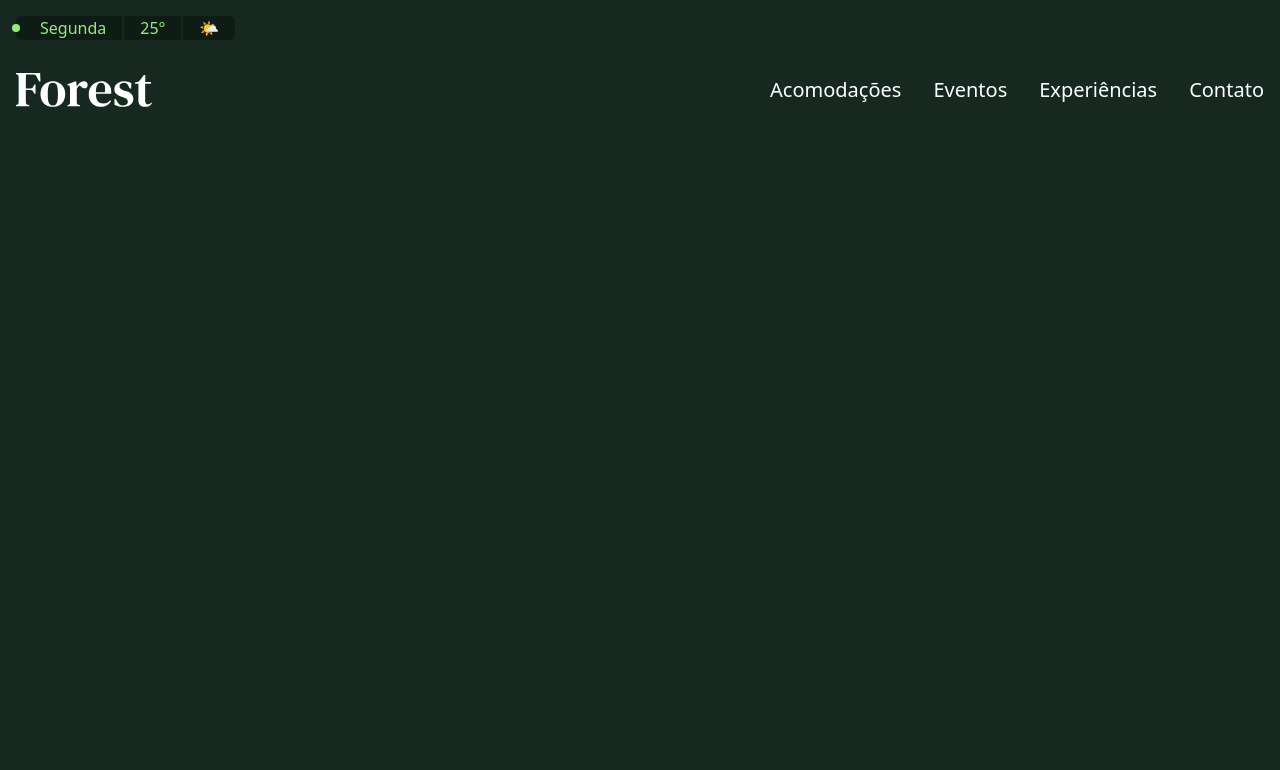
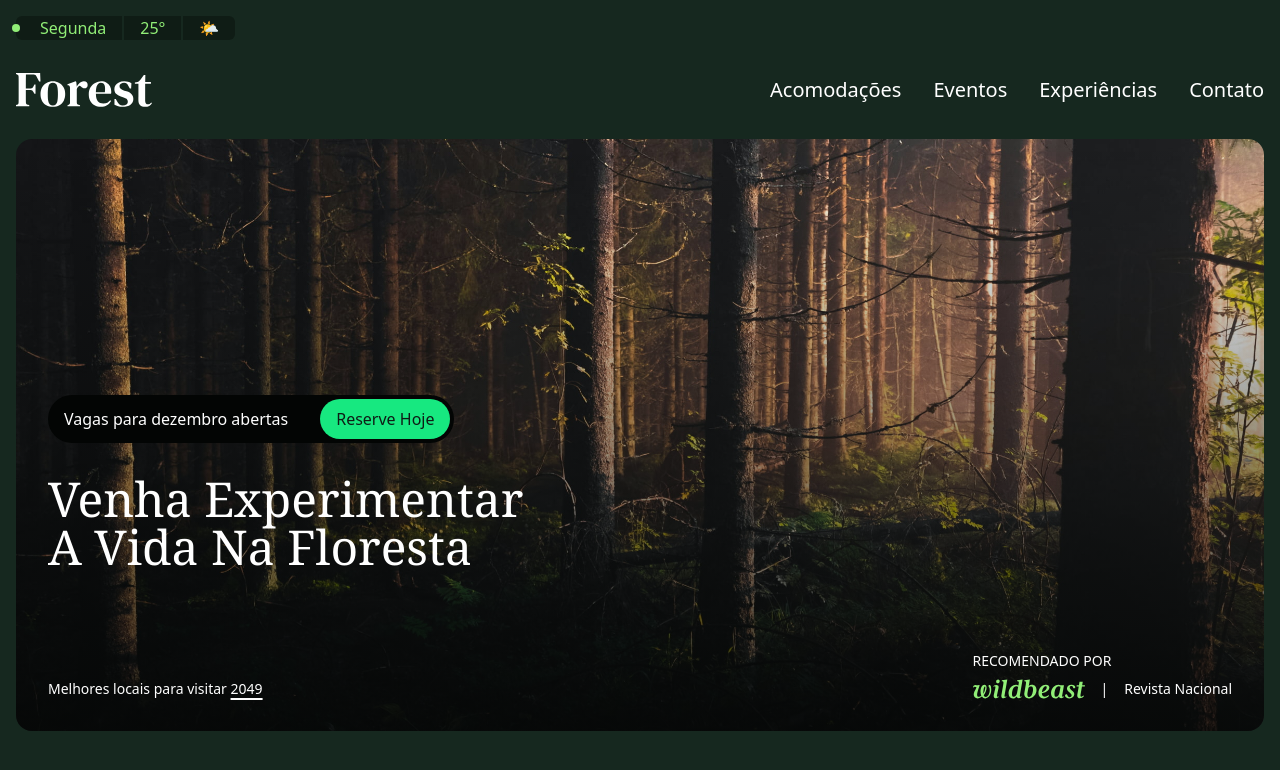
Before and after one commit to edmartelo/forest, a website: page src/index.html in a window 1280 px wide. Drawn offline with Linux system fonts and the light colour scheme.

Commit message:
introdução 1

```diff
--- a/src/index.html
+++ b/src/index.html
@@ -7,7 +7,7 @@
   <title>Forest</title>
   <link rel="stylesheet" href="/src/output.css">
 </head>
-<body class="bg-verde-800 font-sans">
+<body class="bg-verde-800 font-sans mb-96">
   <div class="container mt-4 flex justify-center md:justify-start">
     <div class="inline-flex items-center rounded-md bg-verde-900">
       <span class="size-2 bg-verde-300 block rounded-full relative -left-1"></span>
@@ -18,6 +18,7 @@
       </div>
     </div>
   </div>
+
   <header class="container flex items-center justify-between gap-8 py-8">
     <a href="./">
       <img src="./img/forest.svg" alt="Forest">
@@ -39,5 +40,29 @@
       </ul>
     </nav>
   </header>
+
+  <main class="container">
+    <div class="relative bg-gradient-to-t from-verde-950/80 pt-64 px-8 pb-8 text-white rounded-2xl overflow-hidden">
+      <img class="absolute inset-0 -z-10 object-cover size-full" src="./img/floresta.jpg" alt="Floresta">
+      <div class="bg-verde-950 inline-flex items-center mb-8 gap-8 py-1 pr-1 pl-4 rounded-full">
+        Vagas para dezembro abertas
+        <a class="bg-verde-400 text-verde-900 py-2 px-4 inline-block rounded-full" href="">Reserve Hoje</a>
+      </div>
+      <h1 class="capitalize mb-20 font-serif max-w-screen-sm text-5xl text-balance">venha experimentar a vida na floresta</h1>
+      <div class="flex justify-between items-end text-sm">
+        <p>
+          Melhores locais para visitar <a class="underline decoration-2 underline-offset-4 hover:no-underline" href="">2049</a>
+        </p>
+        <div>
+          <p class="mb-2">RECOMENDADO POR</p>
+          <P class="flex items-center gap-4">
+            <img class="w-28" src="./img/parceiros/wildbeast.svg" alt="wildbeast">
+            <span>|</span>
+            Revista Nacional
+          </P>
+        </div>
+      </div>
+    </div>
+  </main>
 </body>
 </html>
```
Also changed, not shown: src/output.css.
